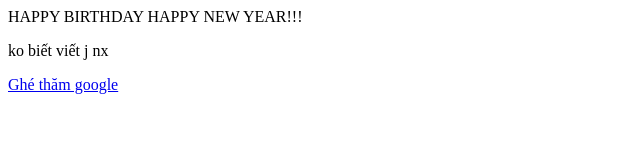
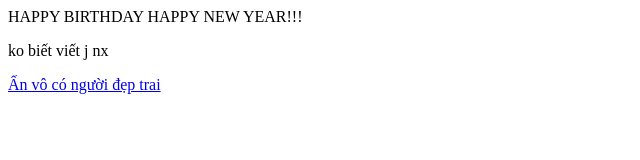
Before and after one commit to haiduongc3a/TSTTdeptrai, a plain HTML site: page index.html in a window 1280 px wide. Shown: the full height of the page, 0-640 px from the left. Drawn offline with Linux system fonts and the light colour scheme.

Commit message:
Update link from Google to Facebook profile

```diff
--- a/index.html
+++ b/index.html
@@ -10,6 +10,6 @@
     <hl> HAPPY BIRTHDAY HAPPY NEW YEAR!!! </hl>
     <p> ko biết viết j nx</p>
 
-    <a href="https://www.google.com" target="_blank">Ghé thăm google</a>
+    <a href="https://www.facebook.com/hai.duong.35910/" target="_blank">Ấn vô có người đẹp trai</a>
   </body>
 </html>
```
